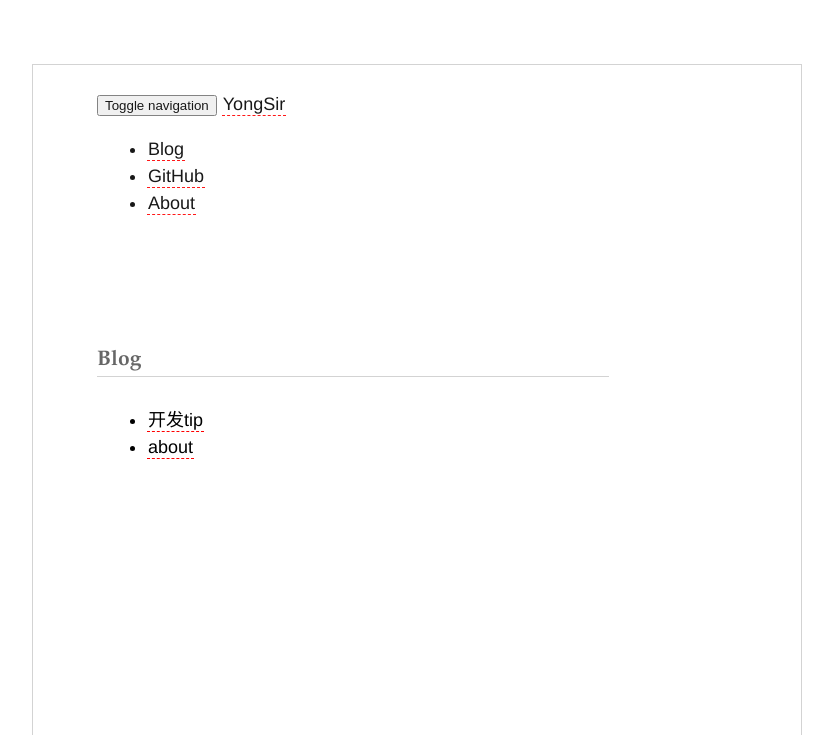
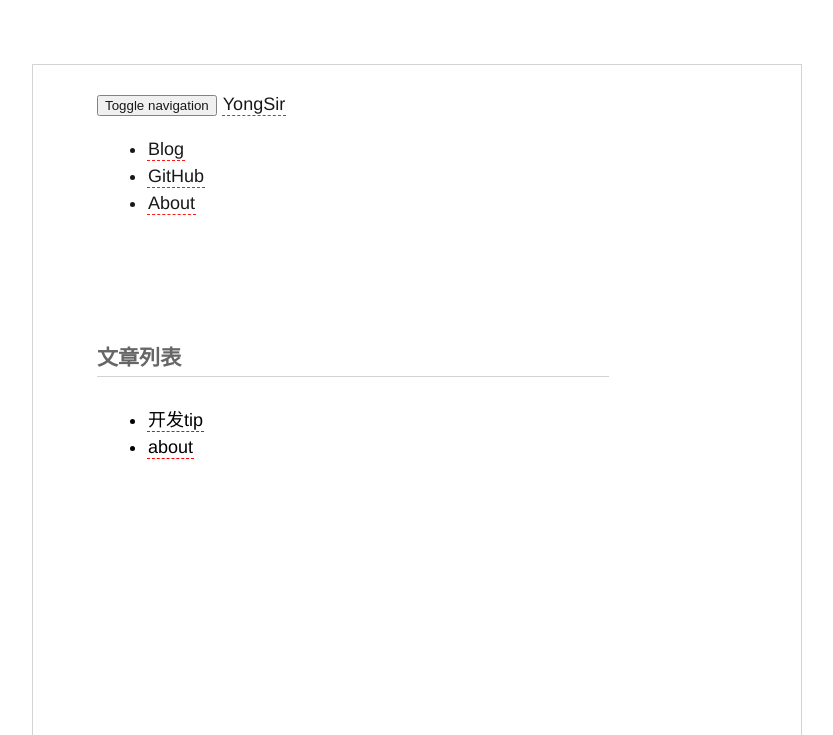
Before and after one commit to 13hoop/13hoop.github.io, a plain HTML site: page archives/2015/03/index.html in a window 1280 px wide. Shown: the top 735 px of the page, without its empty margins (224-1057 px from the left). Drawn offline with Linux system fonts and the light colour scheme.

Commit message:
Site updated: 2016-03-29 21:51:01

```diff
--- a/archives/2015/03/index.html
+++ b/archives/2015/03/index.html
@@ -64,7 +64,7 @@
         <div class="col-md-8 col-sm-12">
             <div class="panel panel-default">
                 <div class="panel-heading">
-                    <h3 class="panel-title">Blog</h3>
+                    <h3 class="panel-title">文章列表</h3>
                 </div>
                 <ul class="list-group">
 
```
Also changed, not shown: archives/2015/index.html (+1 -1 lines), archives/2016/03/index.html (+1 -1 lines), archives/2016/index.html (+1 -1 lines), archives/index.html (+1 -1 lines), index.html (+1 -1 lines).
